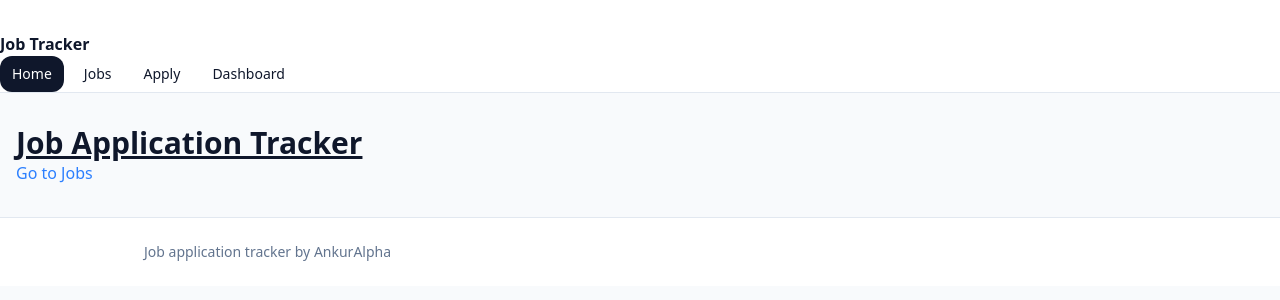
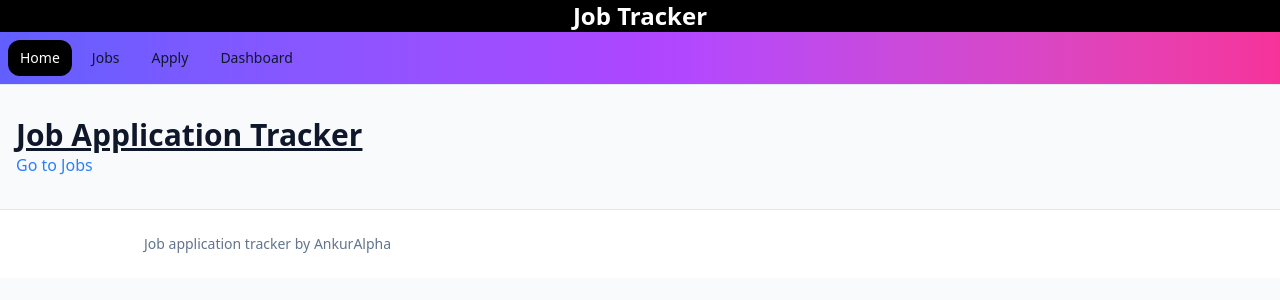
Before and after one commit to AnkurAlpha/Job-Application-Tracker, a React app in the folder frontend/: page / in a window 1280 px wide. Shown: the top 300 px of the page. Built offline with nearby package versions, Linux system fonts and the light colour scheme; the HTML template or start-up script is replaced by a standard one.

Commit message:
Navbar design

```diff
--- a/frontend/src/components/Navbar.jsx
+++ b/frontend/src/components/Navbar.jsx
@@ -1,16 +1,19 @@
 import { NavLink } from "react-router-dom"
 
 const Navbar = () => {
-    const linkClass = ({isActive}) => "rounded-xl px-3 py-2 text-sm font-medium transition" +
-            (isActive?" bg-slate-900 text-white":" text-slate-900");
+    const linkClass = ({isActive}) => "rounded-xl px-3 py-2 text-sm font-medium " +
+        "duration-500 transition ease-in-out"+
+            (isActive?" bg-black text-white  hover:bg-gradient-to-r hover:from-indigo-700"+
+            " hover:via-purple-700 hover:to-pink-700":"text-white hover:text-white");
     return (
         <>
-        <header className="border-b border-slate-200 bg-white">
-        <div className="mx-auto flex max-w-5xl justify-between px-4 py-4"></div>
-            <div >
-                <p className="text-base font-bold "> Job Tracker</p>
+        <header className="border-b border-slate-200 bg-white ">
+        <div className="mx-auto flex max-w-5xl justify-between px-4"></div>
+            <div className="mx-auto flex justify-center text-white bg-black">
+                <p className="text-2xl font-bold"> Job Tracker</p>
             </div>
-            <nav className="flex gap-2">
+            <nav className="flex gap-2 bg-gradient-to-r
+        from-indigo-500 via-purple-500 to-pink-500 py-2 px-2">
                 <NavLink to="/" className={linkClass}>Home</NavLink>
                 <NavLink to="/jobs" className={linkClass}>Jobs</NavLink>
                 <NavLink to="/apply" className={linkClass}>Apply</NavLink>
```
